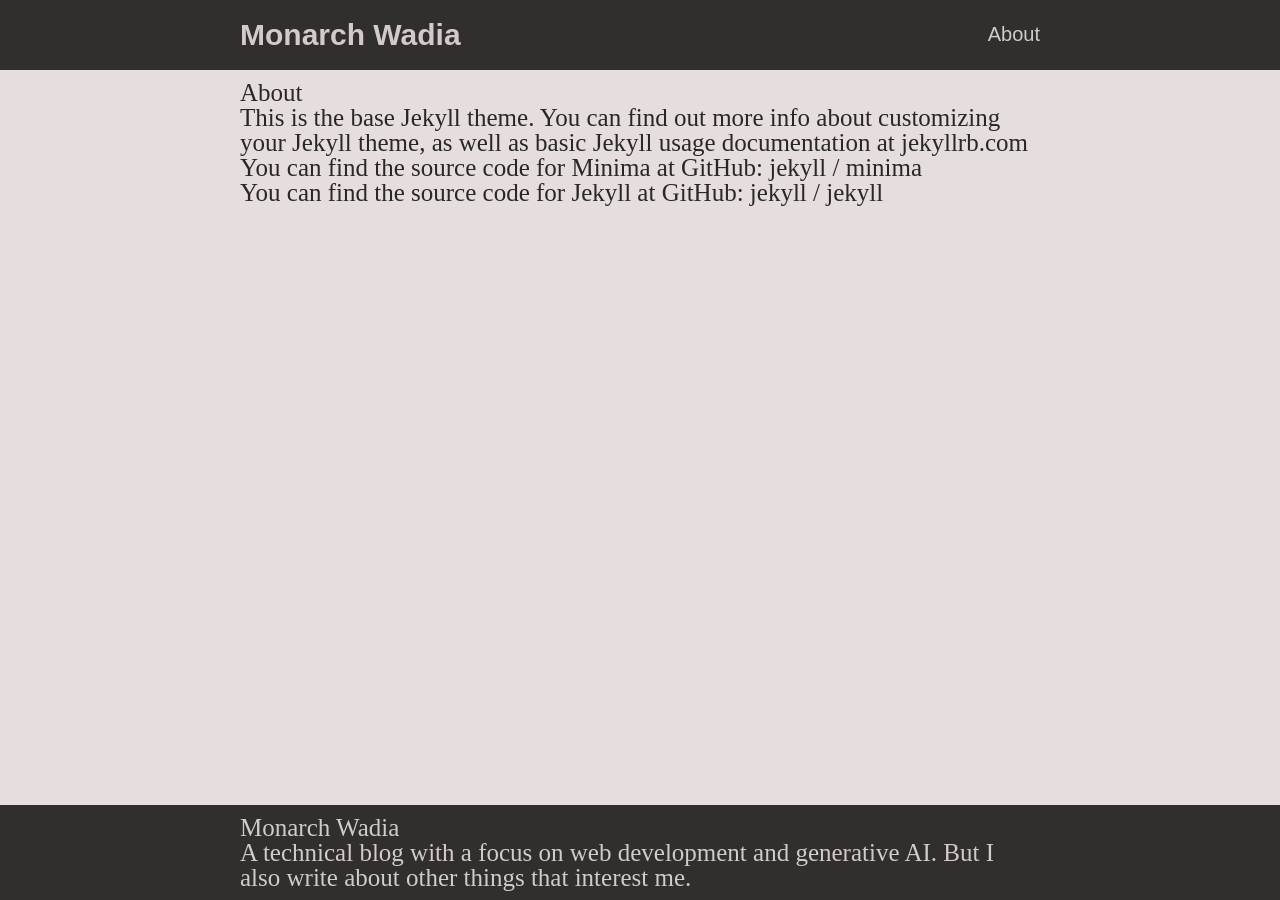
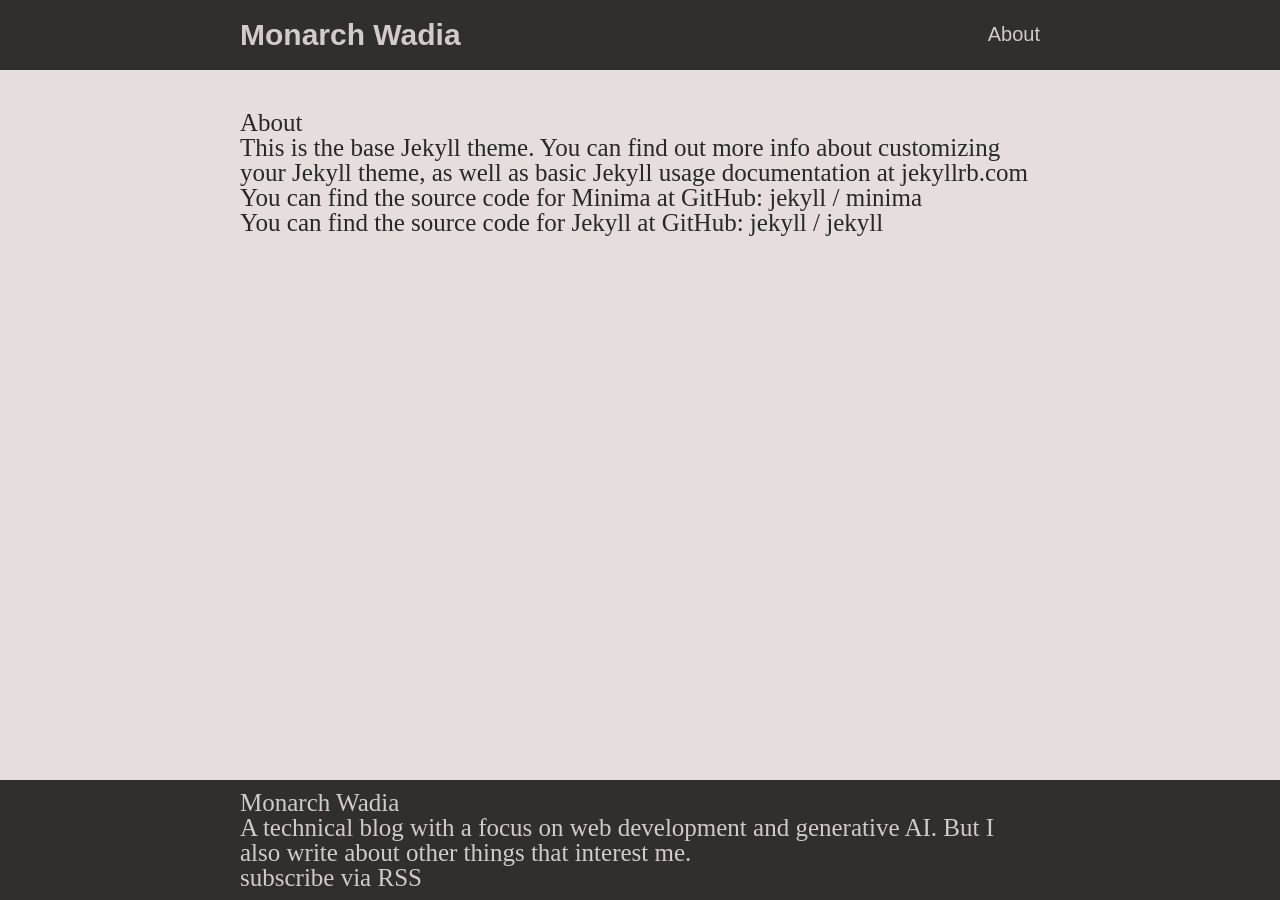
Before and after one commit to monarchwadia/blog-monarchwadia.com, a Jekyll site: the page built from about.markdown, in a window 1280 px wide. Built offline with Jekyll 4.4.1, drawn with Linux system fonts in a browser that asks for light colours; some web fonts are replaced.

Commit message:
RSS moved to footer

```diff
--- a/_includes/footer.html
+++ b/_includes/footer.html
@@ -10,6 +10,7 @@
       <div>
         <div>
           <p>{{- site.description | escape -}}</p>
+          <p>subscribe <a href="{{ "/feed.xml" | relative_url }}">via RSS</a></p>
         </div>
       </div>
     </div>
--- a/_layouts/default.html
+++ b/_layouts/default.html
@@ -7,7 +7,7 @@
 
     {%- include header.html -%}
 
-    <main aria-label="Content" class="container-wrapper py-2 flex-grow">
+    <main aria-label="Content" class="container-wrapper py-4 flex-grow">
         <div class="container h-full">
             {{ content }}
         </div>
--- a/_layouts/home.html
+++ b/_layouts/home.html
@@ -27,8 +27,6 @@
         </li>
         {%- endfor -%}
     </ul>
-
-    <p>subscribe <a href="{{ "/feed.xml" | relative_url }}">via RSS</a></p>
     {%- endif -%}
 
 </div>
--- a/index.html
+++ b/index.html
@@ -26,8 +26,4 @@
         </li>
         {%- endfor -%}
     </ul>
-
-    <p>subscribe <a href="{{ "/feed.xml" | relative_url }}">via RSS</a></p>
-
-
 </div>
```
